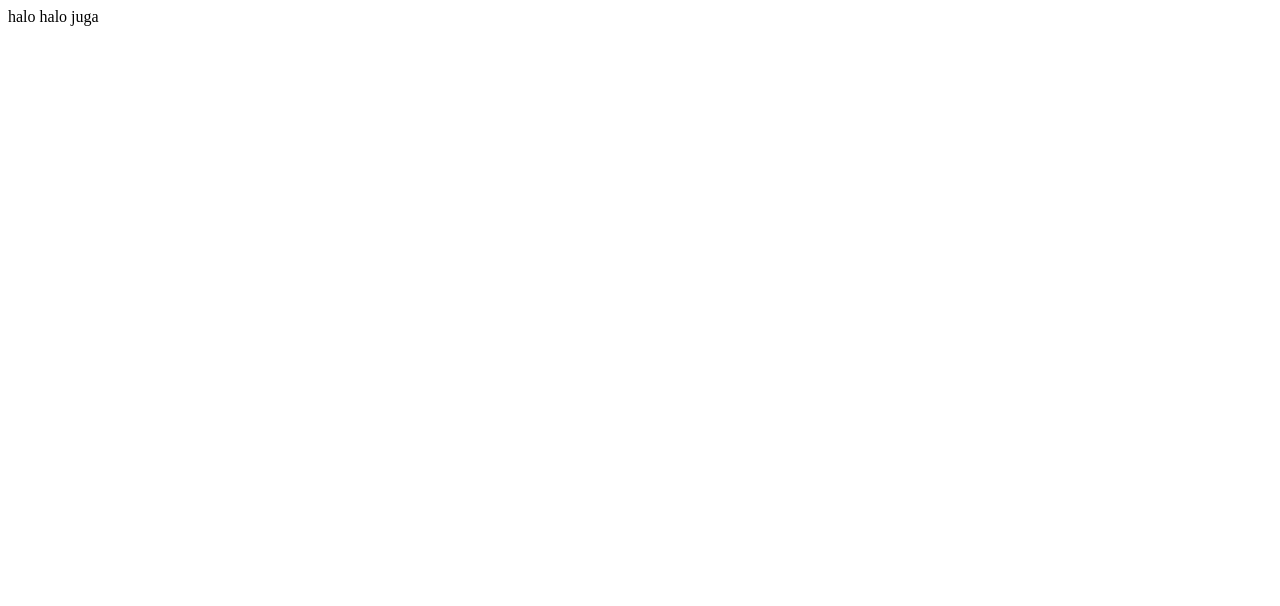
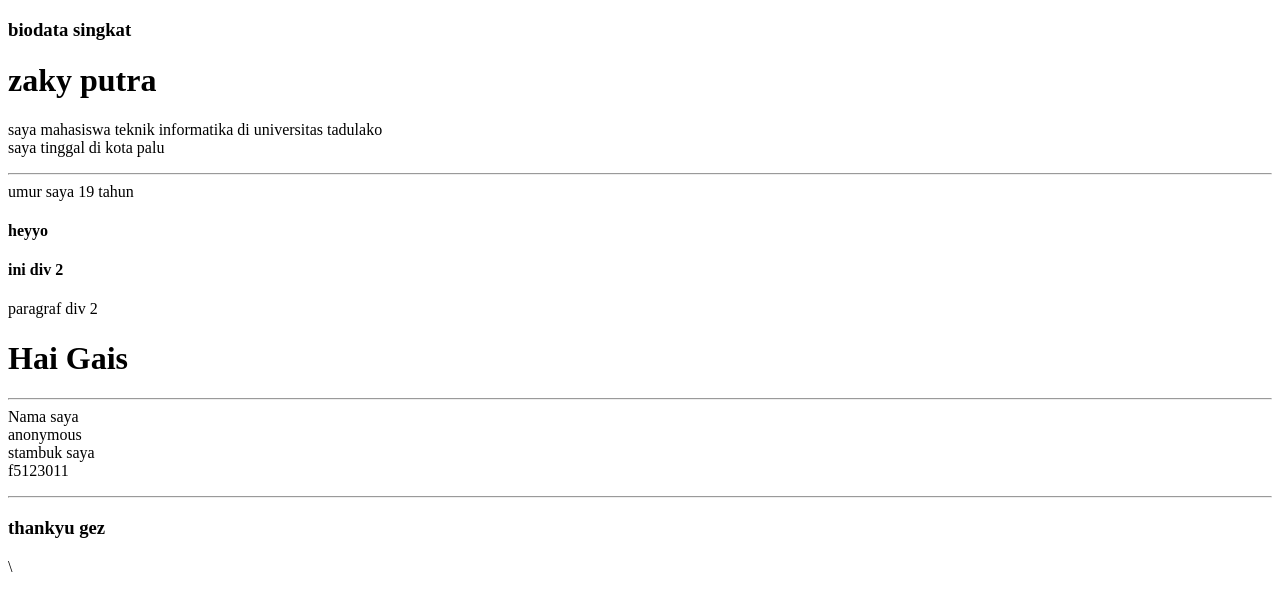
Before and after one commit to ZakyPutra04/kelaspt, a plain HTML site: page week2/index.html in a window 1280 px wide. Drawn offline with Linux system fonts and the light colour scheme.

Commit message:
pertemuan3

```diff
--- a/week2/index.html
+++ b/week2/index.html
@@ -6,7 +6,19 @@
     <title>Document</title>
 </head>
 <body>
-    halo
-    halo juga
+    <h3>biodata singkat</h3>
+    <h1> zaky putra</h1>
+    <p> saya mahasiswa teknik informatika di universitas tadulako <br> saya tinggal di kota palu <hr> umur saya 19 tahun</p>
+    <h4> heyyo</h4>
+    <div>
+        <h4>ini div 2</h4>
+        <p>paragraf div 2</p>
+    </div>
+
+    <h1>Hai Gais </h1>
+    <hr>Nama saya <br> anonymous <br>stambuk saya <br> f5123011</p> <hr>
+    <h3> thankyu gez</h3>
+\
+
 </body>
 </html>
```
